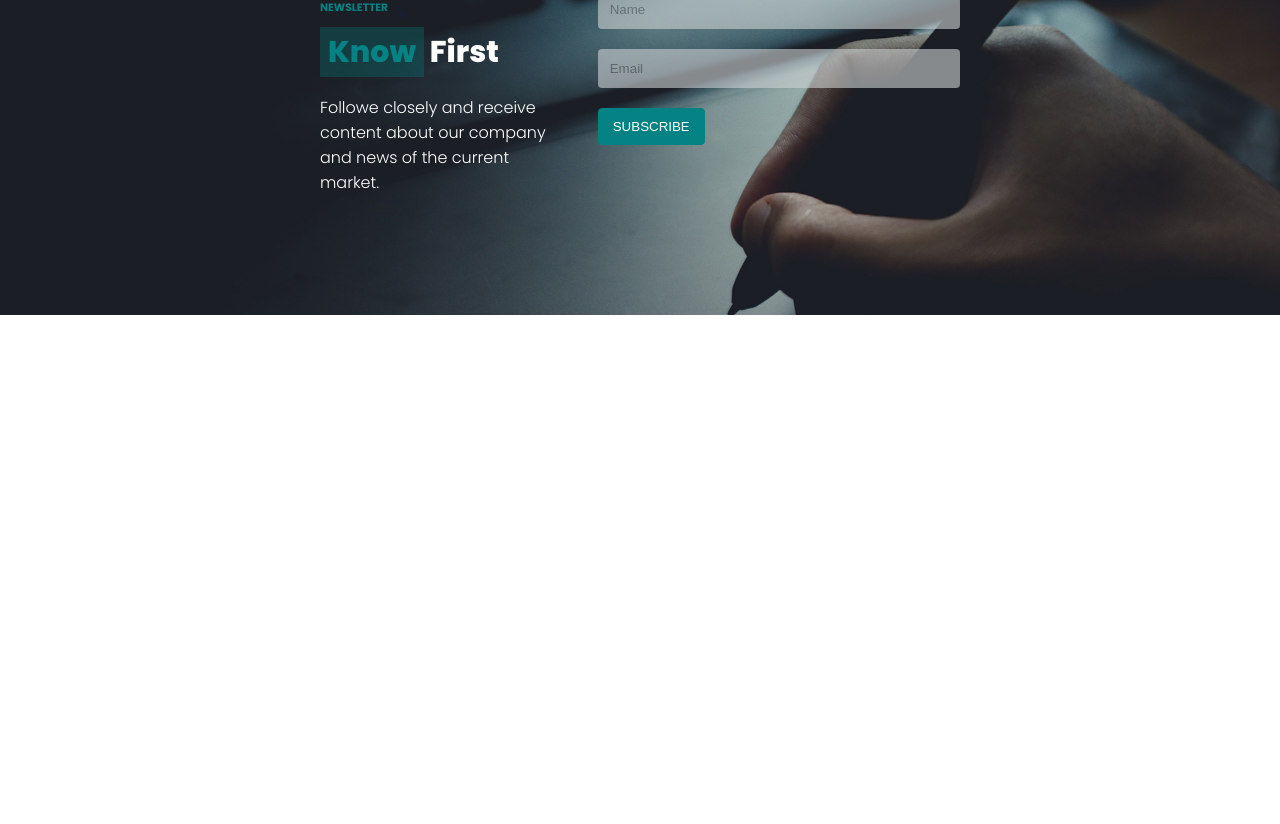
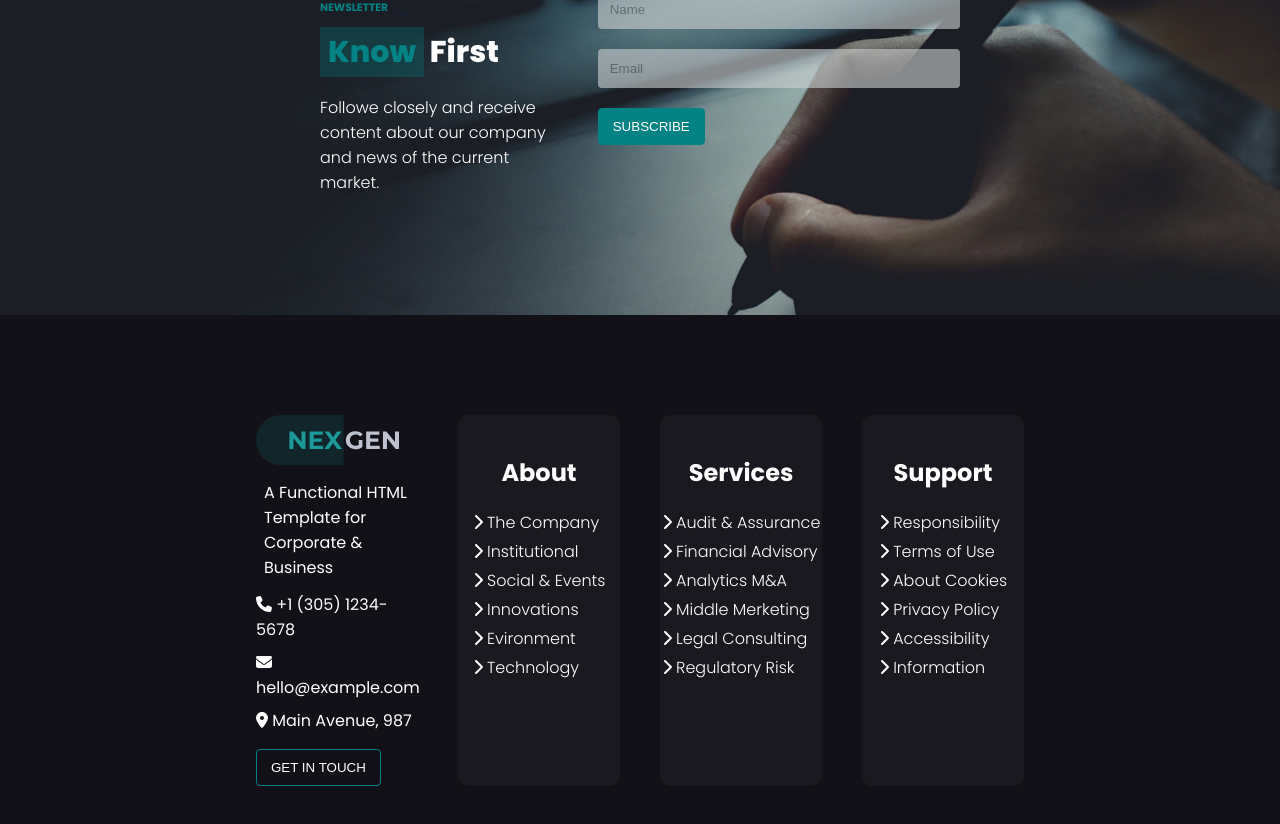
Before and after one commit to PaoloNapoli97/proj-html-vuejs, a Vue app: page / in a window 1280 px wide. Shown: the part 4393-5217 px from the top of the page. Before the commit the page ends 4708 px from the top, so only its background shows below. Built offline with nearby package versions, Linux system fonts and the light colour scheme.

Commit message:
Add: Footer

```diff
--- a/src/App.vue
+++ b/src/App.vue
@@ -14,12 +14,10 @@ export default {
       contacts: {
         number: "+1 (305) 1234-5678",
         email: "hello@example.com",
-        location: [
-          {
-            address: "Main Avenue, 987",
-            icon: "fa-solid fa-location-dot",
-          },
-        ],
+        location: {
+          address: "Main Avenue, 987",
+          icon: "fa-solid fa-location-dot",
+        },
         socials: [
           {
             link: "https://it-it.facebook.com/",
@@ -43,7 +41,7 @@ export default {
 <template>
   <AppHeader :info="contacts" />
   <AppMain />
-  <AppFooter />
+  <AppFooter :info="contacts" />
 </template>
 
 <style lang="scss">
--- a/src/components/AppFooter.vue
+++ b/src/components/AppFooter.vue
@@ -1,11 +1,187 @@
 <script>
+import FooterCards from "./FooterCards.vue";
+
 export default {
-  name: "AppFooter",
+  components: {
+    FooterCards,
+  },
+  props: {
+    info: Object,
+  },
+  data() {
+    return {
+      footerInfo: [
+        {
+          title: "About",
+          links: [
+            {
+              href: "#",
+              text: "The Company",
+            },
+            {
+              href: "#",
+              text: "Institutional",
+            },
+            {
+              href: "#",
+              text: "Social & Events",
+            },
+            {
+              href: "#",
+              text: "Innovations",
+            },
+            {
+              href: "#",
+              text: "Evironment",
+            },
+            {
+              href: "#",
+              text: "Technology",
+            },
+          ],
+        },
+        {
+          title: "Services",
+          links: [
+            {
+              href: "#",
+              text: "Audit & Assurance",
+            },
+            {
+              href: "#",
+              text: "Financial Advisory",
+            },
+            {
+              href: "#",
+              text: "Analytics M&A",
+            },
+            {
+              href: "#",
+              text: "Middle Merketing",
+            },
+            {
+              href: "#",
+              text: "Legal Consulting",
+            },
+            {
+              href: "#",
+              text: "Regulatory Risk",
+            },
+          ],
+        },
+        {
+          title: "Support",
+          links: [
+            {
+              href: "#",
+              text: "Responsibility",
+            },
+            {
+              href: "#",
+              text: "Terms of Use",
+            },
+            {
+              href: "#",
+              text: "About Cookies",
+            },
+            {
+              href: "#",
+              text: "Privacy Policy",
+            },
+            {
+              href: "#",
+              text: "Accessibility",
+            },
+            {
+              href: "#",
+              text: "Information",
+            },
+          ],
+        },
+      ],
+    };
+  },
 };
 </script>
 
 <template>
-  <main></main>
+  <main>
+    <div class="container">
+      <div class="card info">
+        <img src="../assets/img/nexgen-logo.svg" alt="" />
+        <p>A Functional HTML Template for Corporate & Business</p>
+        <ul>
+          <li>
+            <font-awesome-icon icon="fa-solid fa-phone" />
+            {{ info.number }}
+          </li>
+          <li>
+            <font-awesome-icon icon="fa-solid fa-envelope" />
+            {{ info.email }}
+          </li>
+          <li>
+            <font-awesome-icon :icon="info.location.icon" />
+            {{ info.location.address }}
+          </li>
+        </ul>
+        <button class="btn">GET IN TOUCH</button>
+      </div>
+      <FooterCards
+        class="card card-contacts"
+        v-for="info in footerInfo"
+        :data="info"
+      />
+    </div>
+  </main>
 </template>
 
-<style lang="scss" scoped></style>
+<style lang="scss" scoped>
+main {
+  color: var(--quaternary-color);
+  padding: 100px 0;
+  background-color: var(--bg-primary-color);
+
+  .container {
+    display: flex;
+    justify-content: space-between;
+
+    .btn {
+      margin-top: 12px;
+      background-color: transparent;
+    }
+    .card {
+      width: calc(100% / 4 - 30px);
+    }
+    .card-contacts {
+      padding: 40px 0;
+      background-color: var(--footer-card-color);
+      border-radius: 10px;
+      display: flex;
+      flex-direction: column;
+      align-items: center;
+    }
+
+    .info {
+      p {
+        padding: 8px;
+      }
+      img {
+        height: 50px;
+      }
+
+      ul {
+        list-style: none;
+
+        li {
+          padding: 4px 0;
+
+          a {
+            text-decoration: none;
+            color: inherit;
+          }
+        }
+      }
+    }
+  }
+}
+</style>
--- /dev/null
+++ b/src/components/FooterCards.vue
@@ -0,0 +1,39 @@
+<template>
+  <div>
+    <h2>{{ data.title }}</h2>
+    <ul>
+      <li v-for="info in data.links">
+        <a :href="info.href"
+          ><font-awesome-icon icon="fa-solid fa-chevron-right" />
+          {{ info.text }}</a
+        >
+      </li>
+    </ul>
+  </div>
+</template>
+
+<script>
+export default {
+  props: {
+    data: Object,
+  },
+};
+</script>
+
+<style lang="scss" scoped>
+h2 {
+  padding-bottom: 20px;
+}
+ul {
+  list-style: none;
+
+  li {
+    padding-bottom: 4px;
+  }
+  a {
+    font-weight: 300;
+    text-decoration: none;
+    color: inherit;
+  }
+}
+</style>
--- a/src/main.js
+++ b/src/main.js
@@ -26,6 +26,8 @@ import { faScaleBalanced } from "@fortawesome/free-solid-svg-icons";
 import { faInbox } from "@fortawesome/free-solid-svg-icons";
 import { faArrowRight } from "@fortawesome/free-solid-svg-icons";
 import { faQuoteRight } from "@fortawesome/free-solid-svg-icons";
+import { faChevronRight } from "@fortawesome/free-solid-svg-icons";
+import { faLocationDot } from "@fortawesome/free-solid-svg-icons";
 
 /* add icons to the library */
 library.add(
@@ -46,7 +48,9 @@ library.add(
   faScaleBalanced,
   faInbox,
   faArrowRight,
-  faQuoteRight
+  faQuoteRight,
+  faChevronRight,
+  faLocationDot
 );
 
 createApp(App).component("font-awesome-icon", FontAwesomeIcon).mount("#app");
--- a/src/style/partials/variables.scss
+++ b/src/style/partials/variables.scss
@@ -8,6 +8,7 @@
   --primary-color-light: rgba(5, 130, 131, 0.3);
 
   --line-color: #c5dfe0;
+  --footer-card-color: #19191f;
 
   --bg-primary-color: #111117;
   --bg-secondary-color: #eef4ed;
```
